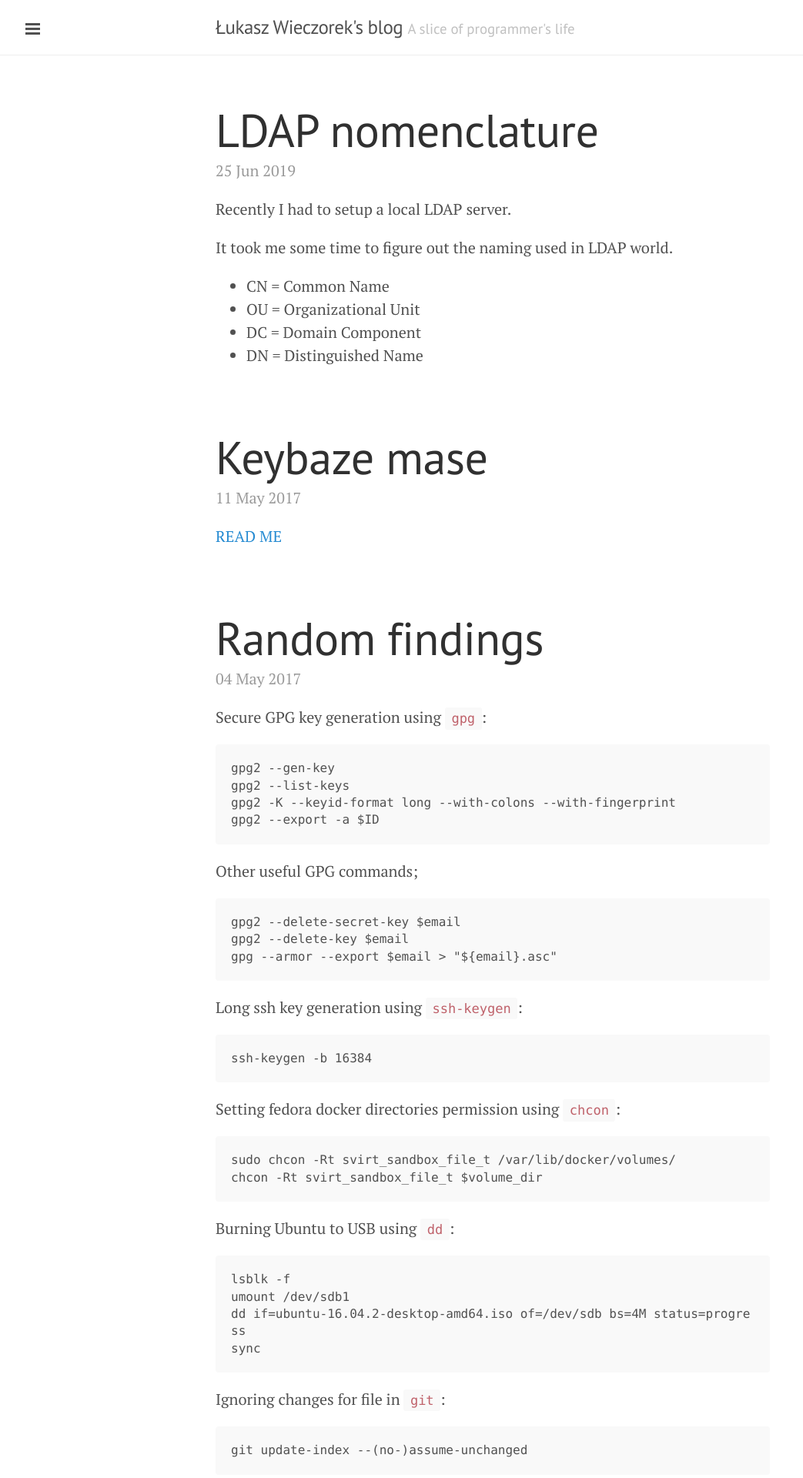
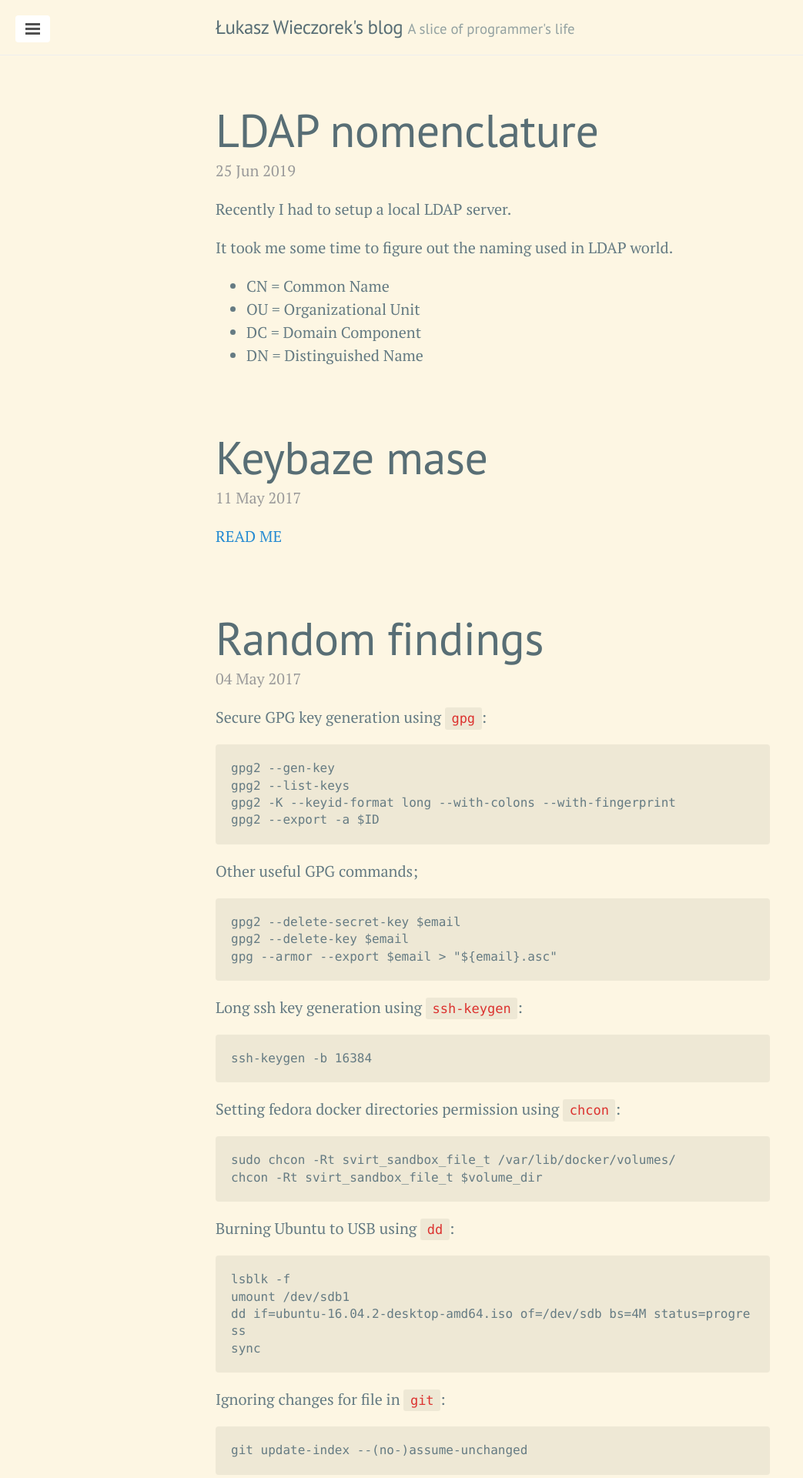
Before and after one commit to wieczorek1990/wieczorek1990.github.io, a Jekyll site: the page built from index.html, in a window 1280 px wide. Shown: the top 1920 px of the page at 77% size, without its empty margins (0-1043 px from the left). Built offline with Jekyll 4.4.1, drawn with Linux system fonts in a browser that asks for light colours; the list of posts is cut into pages by our own code.

Commit message:
Add custom css

```diff
--- a/public/css/custom.css
+++ b/public/css/custom.css
@@ -1,3 +1,34 @@
+body {
+  background-color: #fdf6e3;
+  color: #657b83;
+}
+
+h1, h2, h3, h4, h5, h6 {
+  color: #586e75;
+}
+
+.post-title {
+  color: #586e75;
+}
+
 .post-title > a {
   font-size: 3rem;
+  color: #586e75;
 }
+
+.masthead-title > a {
+  color: #586e75;
+}
+
+.masthead-title > small {
+  color: #93a1a1;
+}
+
+code.highlighter-rouge {
+  color: #dc322f;
+  background-color: #eee8d5;
+}
+
+pre.highlight {
+  background-color: #eee8d5;
+}
```
